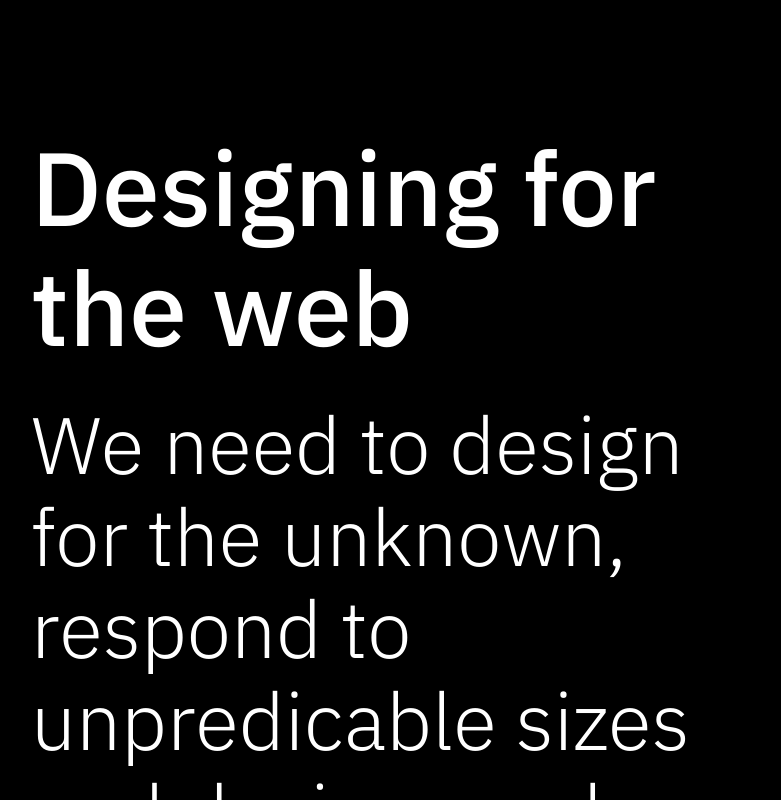
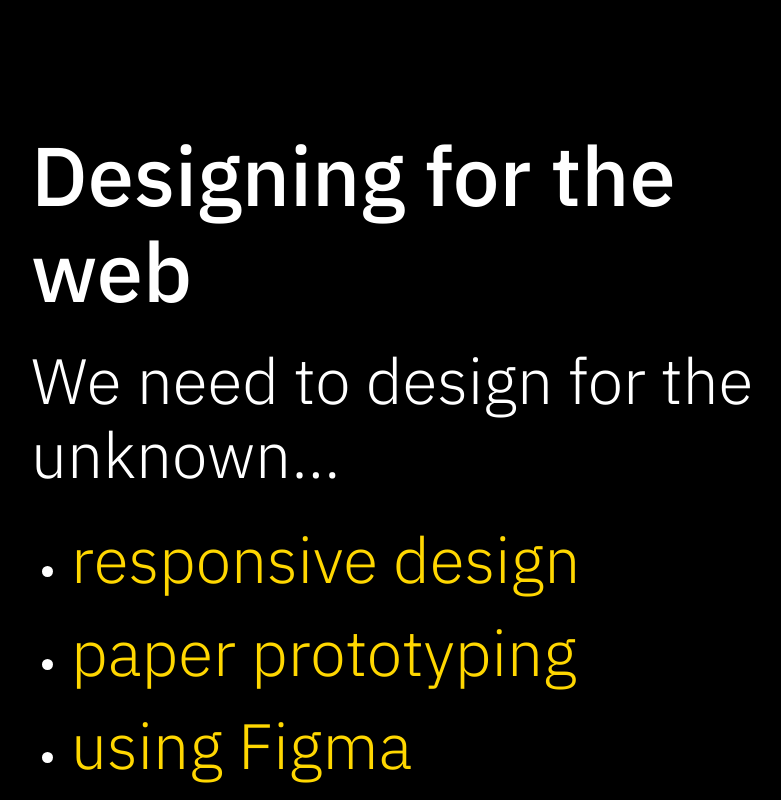
Before and after one commit to amcc/designing-for-the-web, a plain HTML site: page index.html in a window 1280 px wide. Shown: the whole page, without its empty margins (97-878 px from the left). Drawn offline with Linux system fonts and the light colour scheme.

Commit message:
updates to text

```diff
--- a/index.html
+++ b/index.html
@@ -20,10 +20,7 @@
         <h1 class="large">
           <strong>Designing for the web</strong>
         </h1>
-        <h2>
-          We need to design for the unknown, respond to unpredicable sizes and
-          devices and create systems to handle this unpredicability.
-        </h2>
+        <h2>We need to design for the unknown…</h2>
         <ul class="home-list">
           <li>
             <a href="./responsive-design/"> <h2>responsive design</h2></a>
--- a/styles.css
+++ b/styles.css
@@ -5,7 +5,7 @@
   --secondary-dark: gold;
   --light-bg: white;
   --dark-bg: black;
-  --heading-size: 5rem;
+  --heading-size: 4rem;
   --heading-size-mobile: 2.6rem;
   --heading-size-tablet: 4rem;
   --font-size: 2rem;
```
